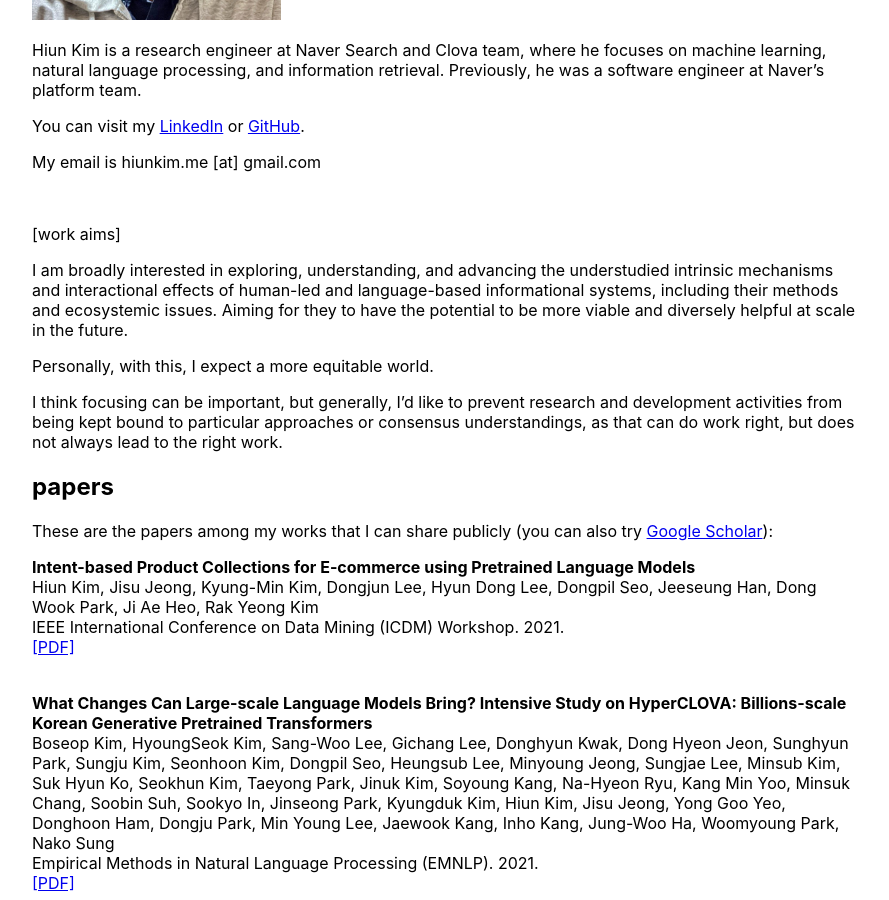
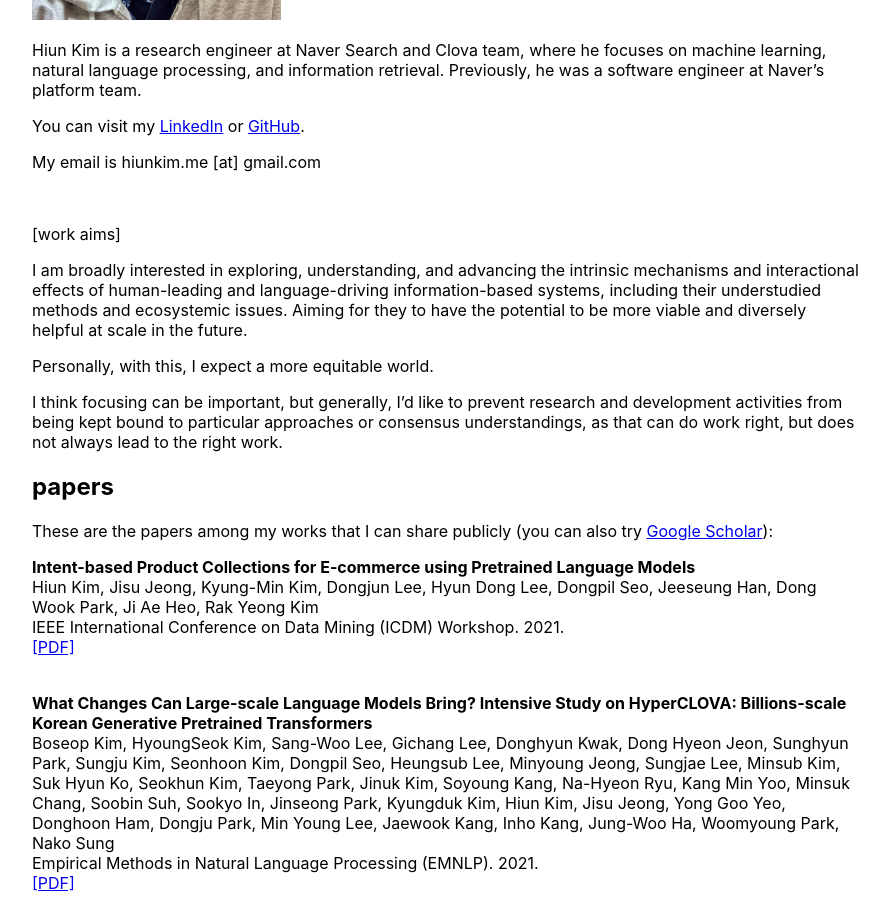
Before and after one commit to hiun/hiun.github.io, a Jekyll site: the page built from index.md, in a window 1280 px wide and 900 px high, scrolled down 344 px. Shown: the whole window, without its empty margins (193-1082 px from the left). Built offline with Jekyll 4.4.1, drawn with Linux system fonts in a browser that asks for light colours.

Commit message:
Update index.md

```diff
--- a/index.md
+++ b/index.md
@@ -17,7 +17,7 @@
 
 [work aims]
 
-I am broadly interested in exploring, understanding, and advancing the understudied intrinsic mechanisms and interactional effects of human-led and language-based informational systems, including their methods and ecosystemic issues. Aiming for they to have the potential to be more viable and diversely helpful at scale in the future.
+I am broadly interested in exploring, understanding, and advancing the intrinsic mechanisms and interactional effects of human-leading and language-driving information-based systems, including their understudied methods and ecosystemic issues. Aiming for they to have the potential to be more viable and diversely helpful at scale in the future.
 
 Personally, with this, I expect a more equitable world.
 
```
